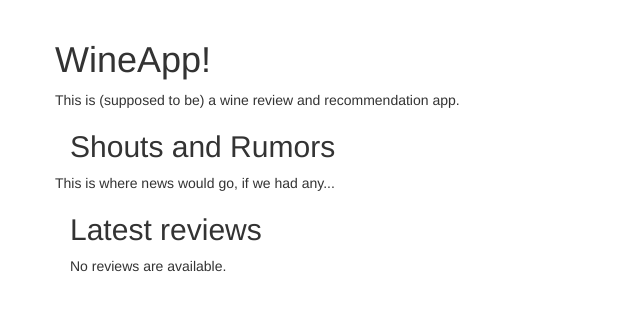
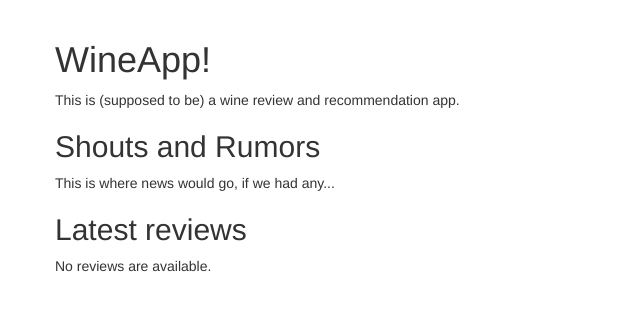
Before and after one commit to broxeph/djangalex, a Django app: page /wineapp/ in a window 1280 px wide. Shown: the part 52-363 px from the top of the page, without its empty margins (0-640 px from the left). Run offline with Django 3.2, Linux system fonts and the light colour scheme; data that the repository does not hold is empty; some libraries are stand-ins or nearby versions.

Commit message:
Cleaned up index.html row structure

```diff
--- a/wineapp/templates/wineapp/index.html
+++ b/wineapp/templates/wineapp/index.html
@@ -8,6 +8,10 @@
 <div class="row">
     This is (supposed to be) a wine review and recommendation app.
 </div>
-{% include 'wineapp/news_block.html' %}
-{% include 'wineapp/review_list_block.html' %}
+<div class="row">
+    {% include 'wineapp/news_block.html' %}
+</div>
+<div class="row">
+    {% include 'wineapp/review_list_block.html' %}
+</div>
 {% endblock %}
--- a/wineapp/templates/wineapp/news_block.html
+++ b/wineapp/templates/wineapp/news_block.html
@@ -1,5 +1,3 @@
 <h2>Shouts and Rumors</h2>
 
-<div class="row">
-    This is where news would go, if we had any...
-</div>
+This is where news would go, if we had any...
--- a/wineapp/templates/wineapp/review_list_block.html
+++ b/wineapp/templates/wineapp/review_list_block.html
@@ -1,7 +1,6 @@
 <h2>Latest reviews</h2>
 
 {% if latest_review_list %}
-<div class="row">
 {% for review in latest_review_list %}
 <div class="col-xs-6 col-lg-4">
     <h4><a href="{% url 'wineapp:review_detail' review.id %}">
@@ -11,7 +10,6 @@
     <p>{{ review.comment }}</p>
 </div>
 {% endfor %}
-</div>
 {% else %}
 <p>No reviews are available.</p>
 {% endif %}
```
Lines whose indentation alone changed are shown as unchanged.
